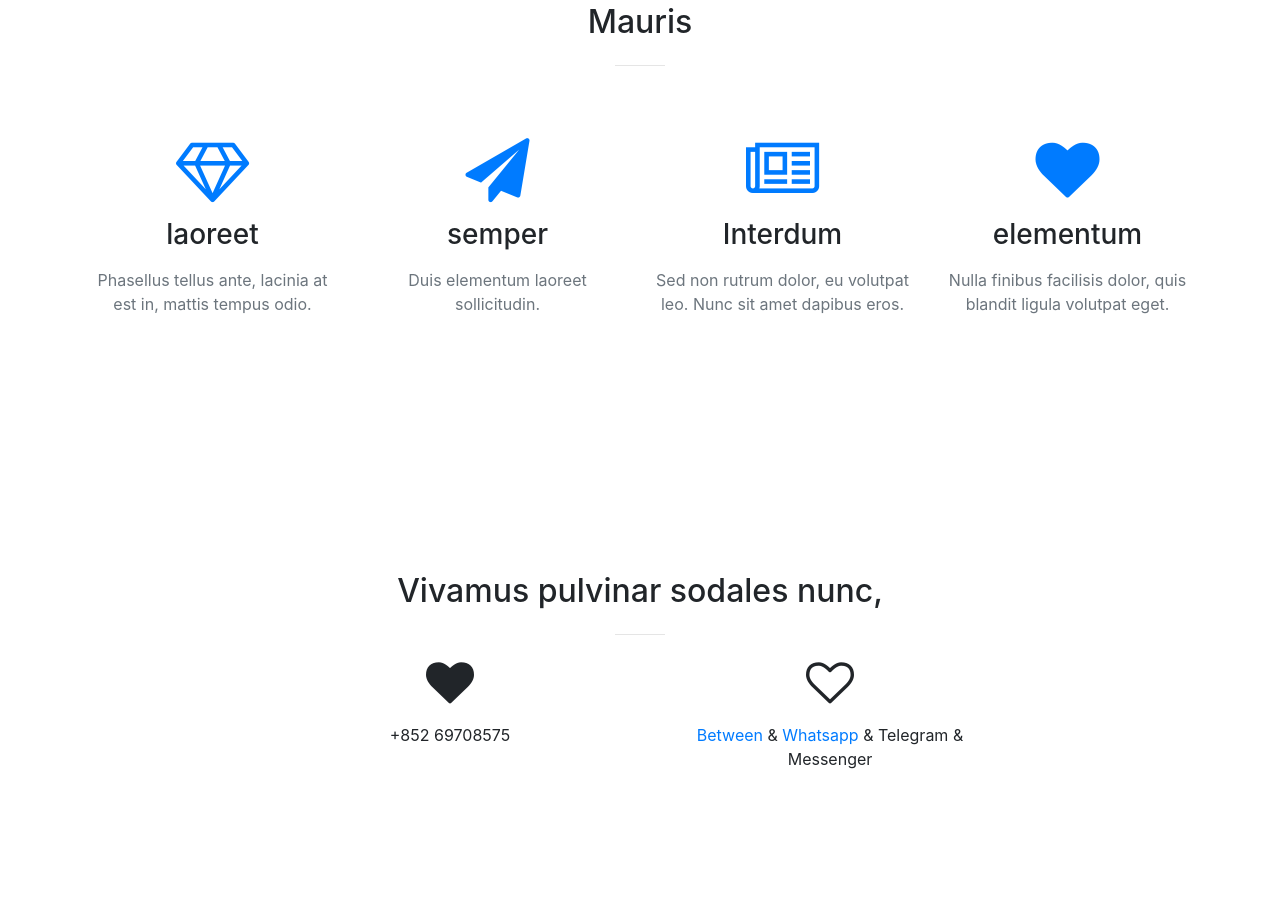
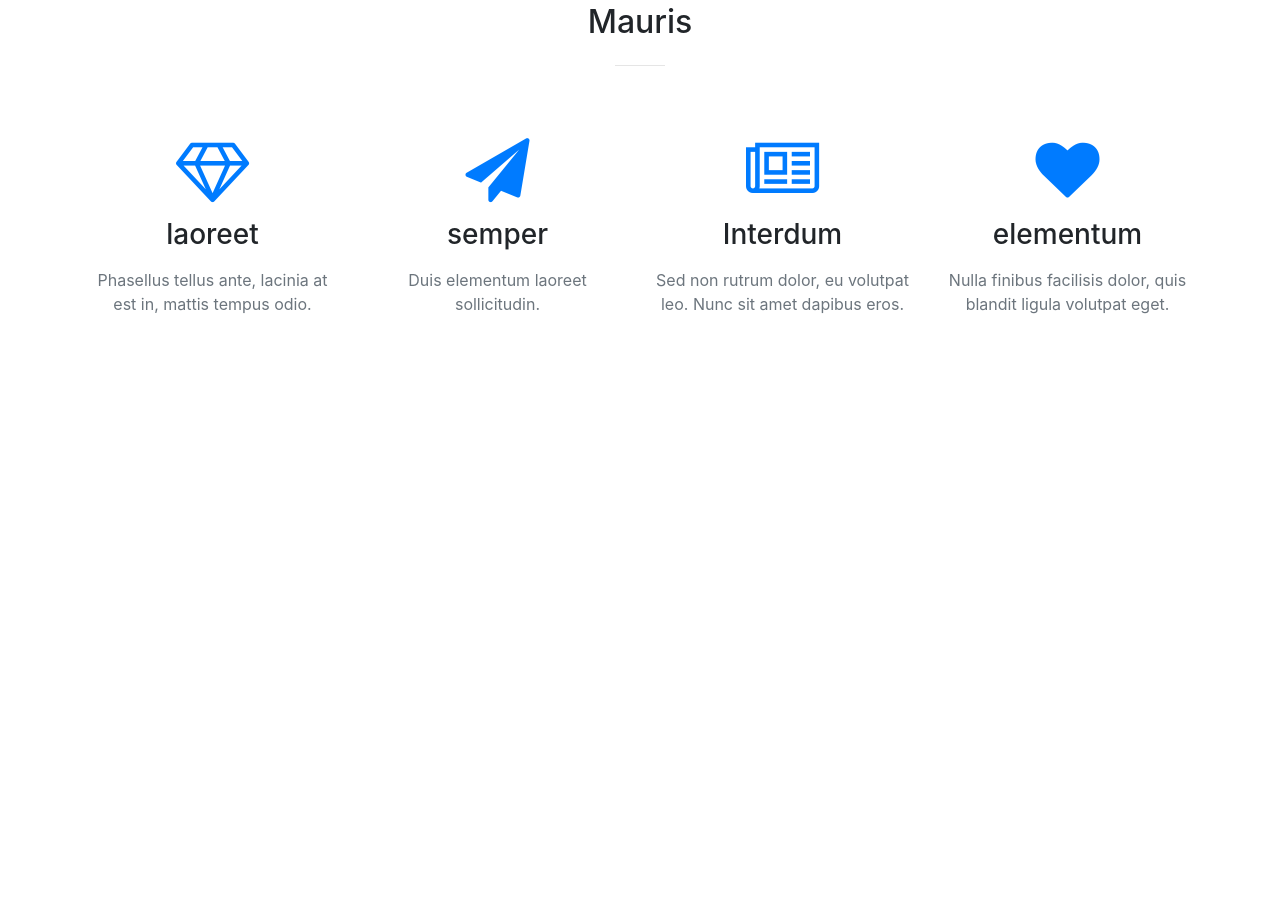
Before and after one commit to marcoppp/marcoppp.github.io, a website with bundled scripts: page index.html in a window 1280 px wide. Shown: the part 1417-2332 px from the top of the page. After the commit the page ends 1861 px from the top, so only its background shows below. Built offline with nearby package versions, Linux system fonts and the light colour scheme.

Commit message:
modify text

```diff
--- a/index.html
+++ b/index.html
@@ -124,27 +124,7 @@
       </div>
     </div>
   </section>
-  <section id="contact">
-    <div class="container">
-      <div class="row">
-        <div class="col-lg-8 mx-auto text-center">
-          <h2 class="section-heading">Vivamus pulvinar sodales nunc,</h2>
-          <hr class="my-4"> </div>
-      </div>
-      <div class="row">
-        <div class="col-lg-4 ml-auto text-center">
-          <i class="fa fa-heart fa-3x mb-3 sr-contact"></i>
-          <p>+852 69708575</p>
-        </div>
-        <div class="col-lg-4 mr-auto text-center">
-          <i class="fa fa-heart-o fa-3x mb-3 sr-contact"></i>
-          <p>
-            <a href="https://itunes.apple.com/us/app/between-relationship-app-for-couples/id458035189">Between</a> &amp;
-            <a href="https://api.whatsapp.com/send?phone=85269708575">Whatsapp</a> &amp; Telegram &amp; Messenger</p>
-        </div>
-      </div>
-    </div>
-  </section>
+
   <!-- Bootstrap core JavaScript -->
   <script src="vendor/jquery/jquery.min.js"></script>
   <script src="vendor/bootstrap/js/bootstrap.bundle.min.js"></script>
```
